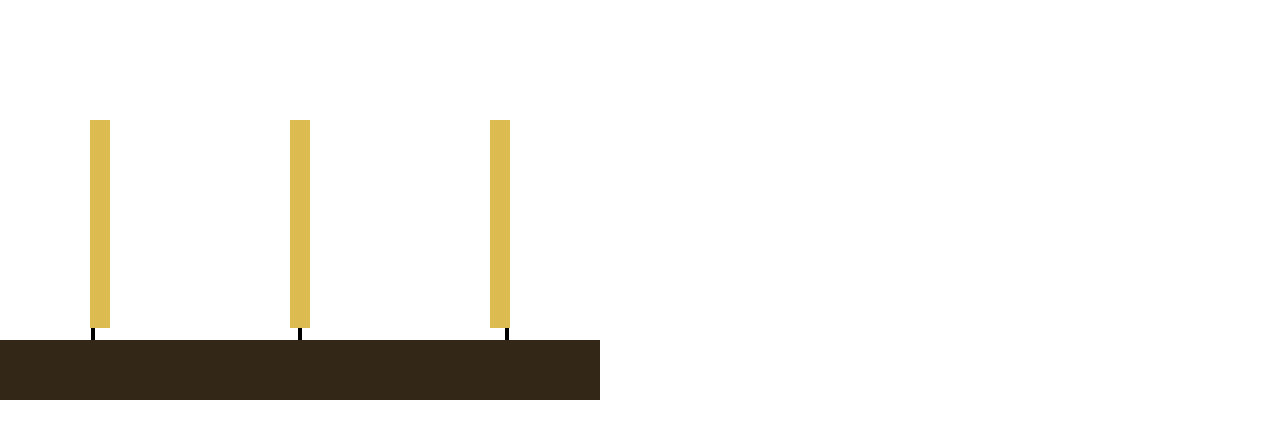
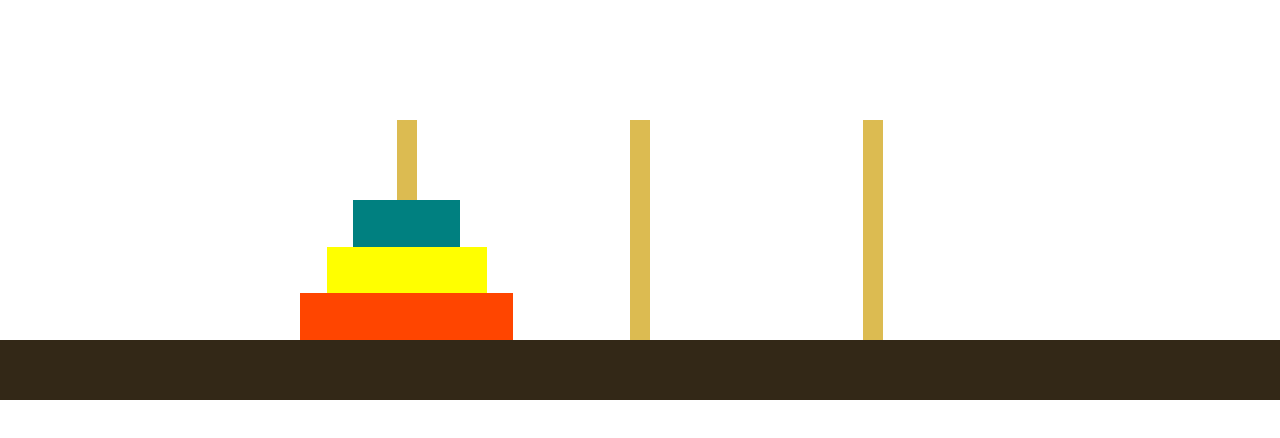
Before and after one commit to TLEV6500/towers-of-hanoi, a website built with Vite: page index.html in a window 1280 px wide. Built offline with nearby package versions, Linux system fonts and the light colour scheme.

Commit message:
* update

```diff
--- /dev/null
+++ b/src/game.ts
@@ -0,0 +1,18 @@
+export function moveDisk(
+	disksRootContainer: HTMLDivElement,
+	columnIndex: number
+) {}
+
+export function addDisks(
+	group: HTMLDivElement,
+	qty: number,
+	isActive: boolean
+) {
+	let disk: HTMLDivElement;
+	for (let i = 0; i < qty; ++i) {
+		disk = document.createElement("div");
+		if (isActive) disk.classList.add(`disk-${group.childElementCount + 1}`);
+		disk.classList.add("disk");
+		group.append(disk);
+	}
+}
--- a/src/main.ts
+++ b/src/main.ts
@@ -1,9 +1,13 @@
+import { addDisks } from "./game";
 import "./style.css";
 
 const app = document.querySelector<HTMLDivElement>("#app");
 
-const gameBody = document.createElement("div");
-gameBody.classList.add("body-container");
+const game = document.createElement("div");
+game.classList.add("game");
+
+const body = document.createElement("div");
+body.classList.add("game-body");
 
 const towers = document.createElement("div");
 towers.classList.add("towers-container");
@@ -20,19 +24,17 @@ baseBlock.classList.add("base-block");
 
 const disks = document.createElement("div");
 disks.classList.add("disks-container");
-let diskArray: HTMLDivElement[] = [];
-const n = 3;
-let diskGroup: HTMLDivElement;
-for (let i = 0; i < k; ++i, diskArray = []) {
-	diskGroup = document.createElement("div");
-	diskGroup.classList.add("disk-column-container");
-	for (let i = 0; i < n; ++i) {
-		diskArray.push(document.createElement("div"));
-		diskArray[i].classList.add("disk");
-	}
-	diskGroup.append(...diskArray);
-	disks.append(diskGroup);
+let diskGroups: HTMLDivElement[] = [];
+let group: HTMLDivElement;
+let diskCount = 3;
+for (let i = 0; i < k; ++i) {
+	group = document.createElement("div");
+	group.classList.add("disk-column-container");
+	diskGroups.push(group);
+	addDisks(group, diskCount, i == 0);
 }
 
-gameBody.append(towers, disks, baseBlock);
-app?.replaceChildren(gameBody);
+disks.append(...diskGroups);
+body.append(towers, disks);
+game.append(body, baseBlock);
+app?.replaceChildren(game);
--- a/src/style.css
+++ b/src/style.css
@@ -18,67 +18,83 @@
   z-index: 2;
 }
 
-.body-container {
-  width: 600px;
+.game {
+  width: 100%;
   height: 400px;
   display: flex;
   flex-direction: column;
 }
 
-.disks-container {
+.game-body {
   position: relative;
-  display: flex;
-  justify-content: space-around;
-  gap: 20px;
-  z-index: 2;
+  margin: 0 auto;
+  display: block;
+  flex-grow: 1;
+  width: clamp(400px, 60%, 700px);
 }
 
 .towers-container {
-  position: relative;
   padding-top: 120px;
+  width: 100%;
+  height: 100%;
+  flex-grow: 1;
+  position: absolute;
+  top: 1;
   display: flex;
-  flex-grow: 1;
   justify-content: space-around;
+  align-items: stretch;
   z-index: 1;
 }
 
 .tower {
-  height: 100%;
   width: 20px;
   background-color: var(--color-tower);
   z-index: inherit;
-  position: inherit;
+}
 
-  &::after {
-    content: "";
-  }
+.disks-container {
+  --gap-size: 20px;
+  padding-top: 200px;
+  padding-inline: calc(var(--gap-size)/2);
+  width: 100%;
+  height: 100%;
+  flex-grow: 1;
+  position: absolute;
+  top: 0;
+  display: flex;
+  justify-content: space-around;
+  gap: var(--gap-size);
+  z-index: 2;
 }
 
 .disk-column-container {
+  height: 100%;
   display: flex;
+  flex-grow: 1;
   flex-direction: column;
   justify-content: stretch;
   align-items: center;
-  z-index: inherit;
-  position: inherit;
 }
 
 .disk {
-  border: 2px solid black;
+  /* border: 2px solid black; */
   z-index: inherit;
-  position: inherit;
+  flex-grow: 1;
 }
 
 .disk-1 {
   width: 50%;
+  background: teal;
 }
 
 .disk-2 {
   width: 75%;
+  background: yellow;
 }
 
 .disk-3 {
   width: 100%;
+  background: orangered;
 }
 
 .blank {
```
